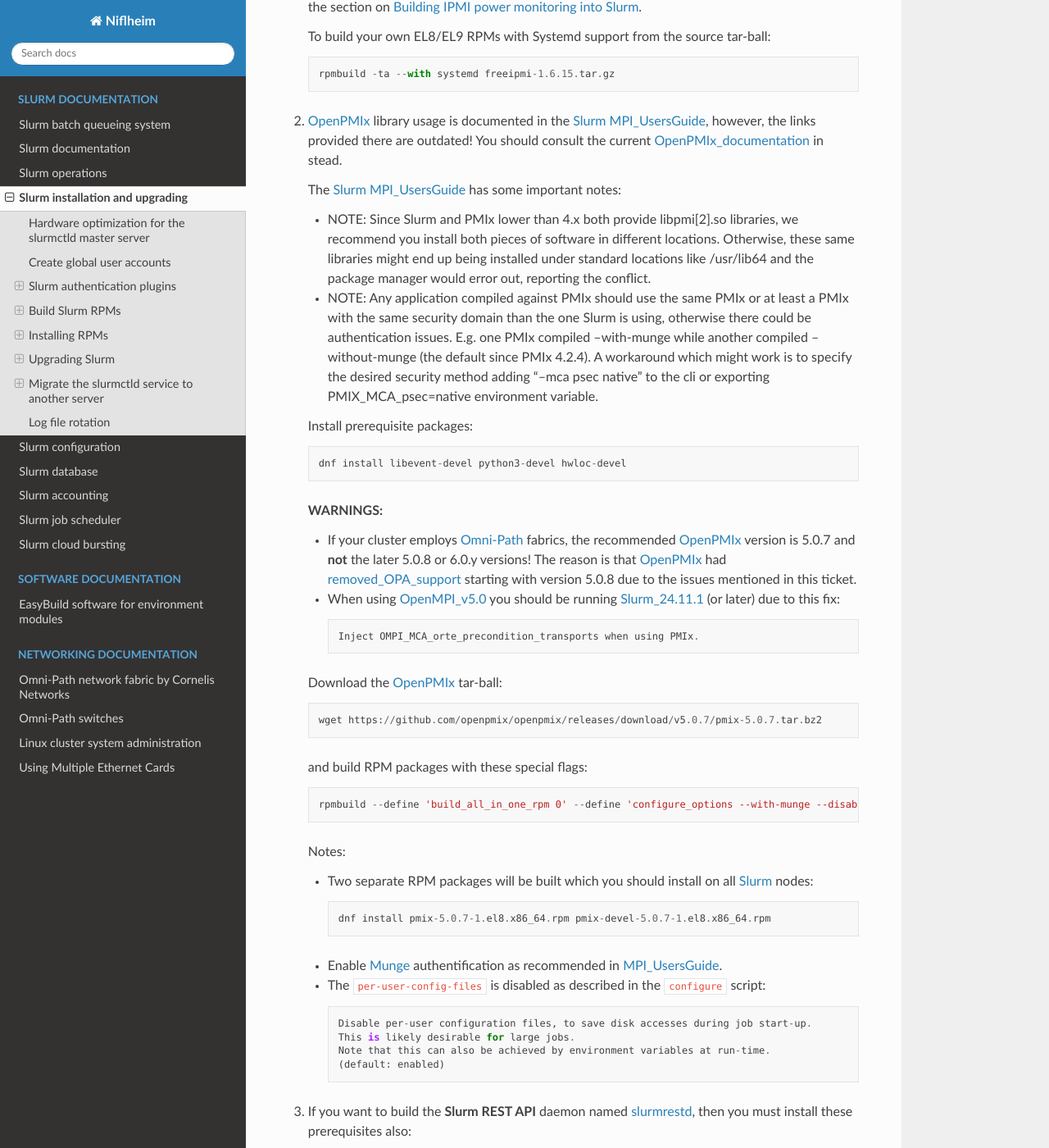
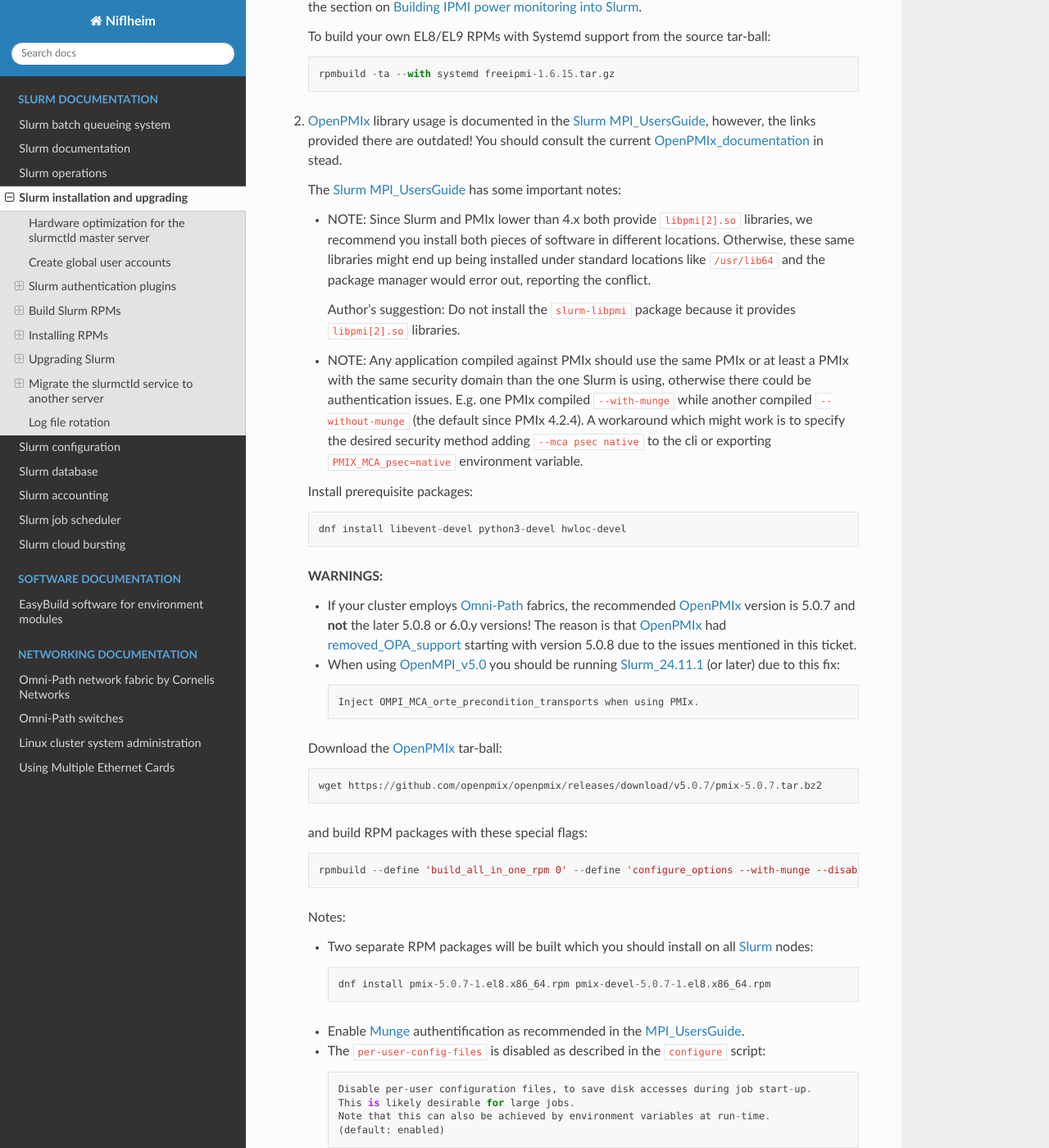
Before and after one commit to OleHolmNielsen/Niflheim_system, a Sphinx documentation site: the page built from docs/Slurm_installation.rst, in a window 1280 px wide and 1400 px high, scrolled down 8719 px. Shown: the whole window at 82% size. Built offline with Sphinx 7.4.7 and the Read the Docs theme 3.1.0, drawn with Linux system fonts in a browser that asks for light colours.

Commit message:
added some PMIx notes

```diff
--- a/docs/Slurm_installation.rst
+++ b/docs/Slurm_installation.rst
@@ -396,12 +396,14 @@
 
    The Slurm_ MPI_UsersGuide_ has some important notes:
 
-   * NOTE: Since Slurm and PMIx lower than 4.x both provide libpmi[2].so libraries, we recommend you install both pieces of software in different locations.
-     Otherwise, these same libraries might end up being installed under standard locations like /usr/lib64 and the package manager would error out, reporting the conflict.
+   * NOTE: Since Slurm and PMIx lower than 4.x both provide ``libpmi[2].so`` libraries, we recommend you install both pieces of software in different locations.
+     Otherwise, these same libraries might end up being installed under standard locations like ``/usr/lib64`` and the package manager would error out, reporting the conflict.
+
+     Author's suggestion: Do not install the ``slurm-libpmi`` package because it provides ``libpmi[2].so`` libraries.
 
    * NOTE: Any application compiled against PMIx should use the same PMIx or at least a PMIx with the same security domain than the one Slurm is using, otherwise there could be authentication issues.
-     E.g. one PMIx compiled --with-munge while another compiled --without-munge (the default since PMIx 4.2.4).
-     A workaround which might work is to specify the desired security method adding "--mca psec native" to the cli or exporting PMIX_MCA_psec=native environment variable.
+     E.g. one PMIx compiled ``--with-munge`` while another compiled ``--without-munge`` (the default since PMIx 4.2.4).
+     A workaround which might work is to specify the desired security method adding ``--mca psec native`` to the cli or exporting ``PMIX_MCA_psec=native`` environment variable.
 
    Install prerequisite packages::
 
@@ -431,7 +433,7 @@
 
        dnf install pmix-5.0.7-1.el8.x86_64.rpm pmix-devel-5.0.7-1.el8.x86_64.rpm
 
-   * Enable Munge_ authentification as recommended in MPI_UsersGuide_.
+   * Enable Munge_ authentification as recommended in the MPI_UsersGuide_.
 
    * The ``per-user-config-files`` is disabled as described in the ``configure`` script::
 
```
